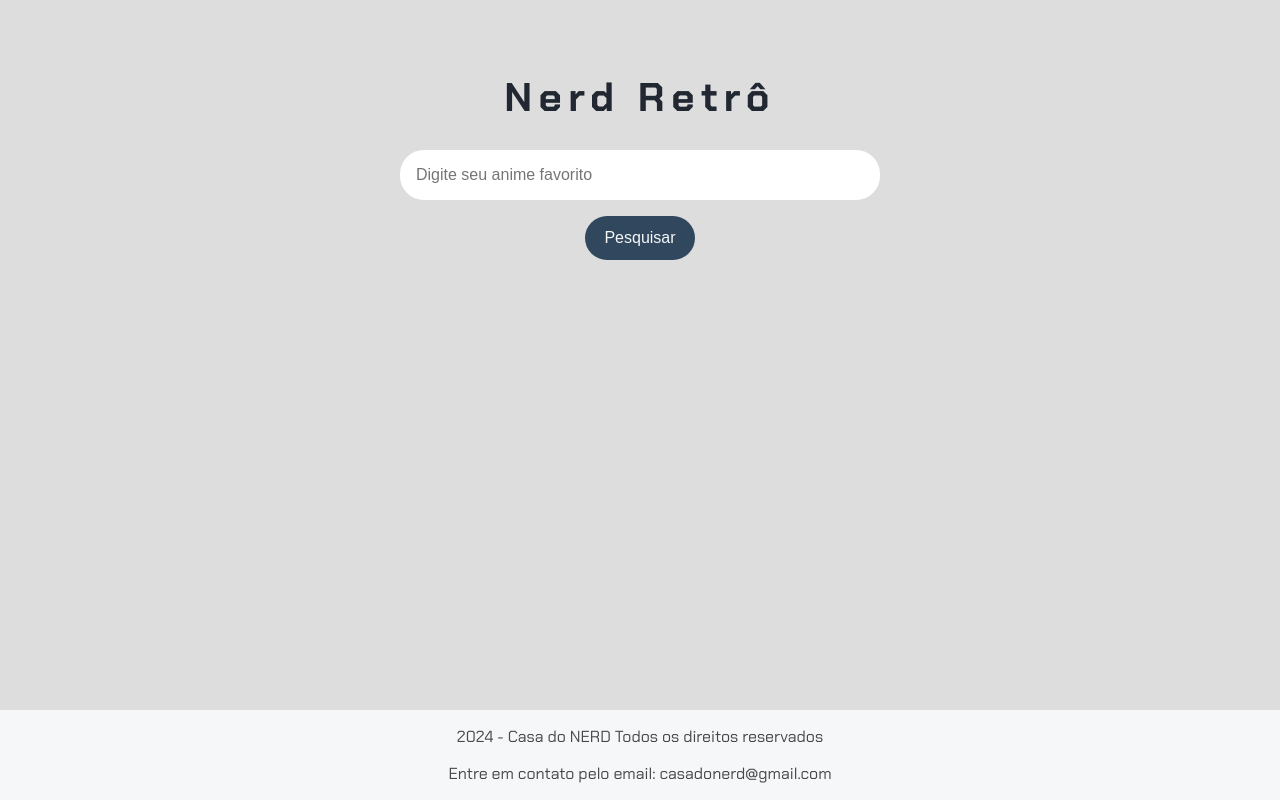
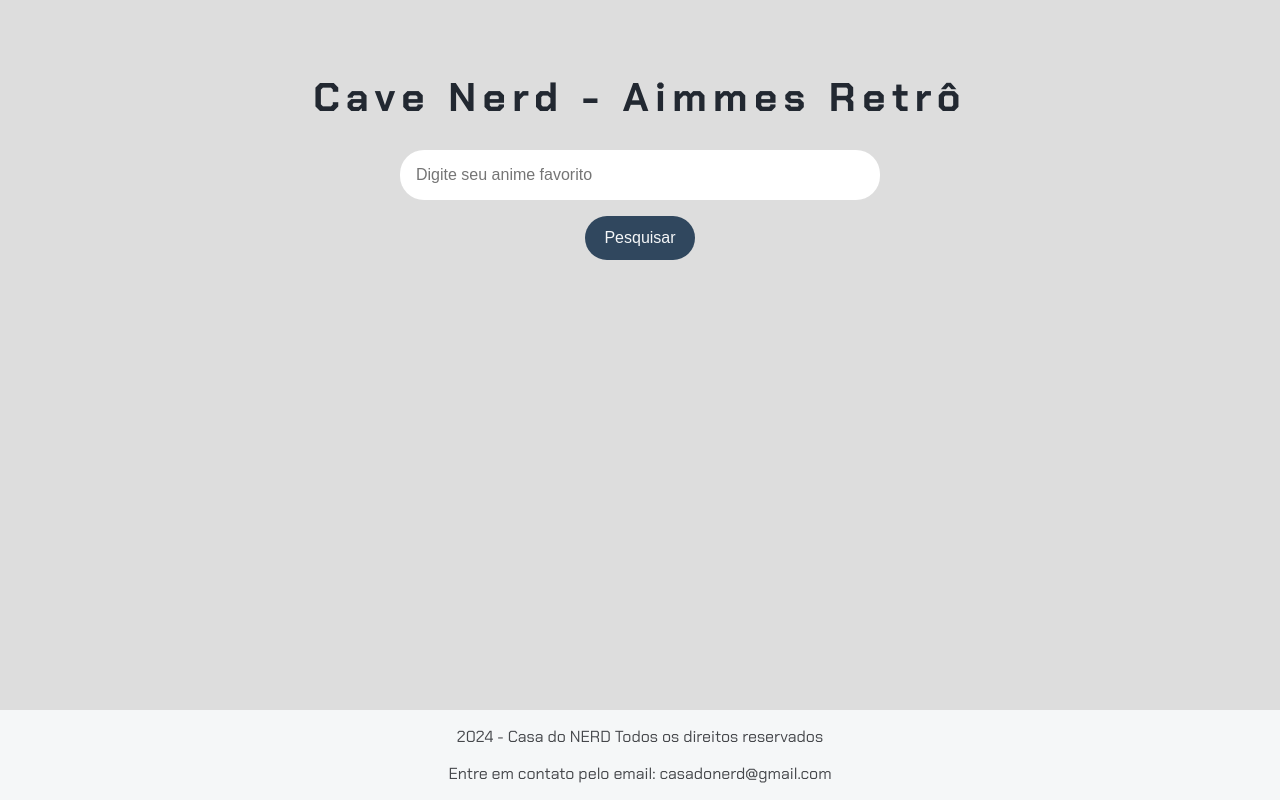
Before and after one commit to Thiago-Sartori85/Imersao-Dev-Gemini, a plain HTML site: page index.html in a window 1280 px wide. Drawn offline with Linux system fonts and the light colour scheme.

Commit message:
Update index.html

```diff
--- a/index.html
+++ b/index.html
@@ -12,7 +12,7 @@
 
 <body>
     <header>
-        <h1>Nerd Retrô</h1>
+        <h1>Cave Nerd - Aimmes Retrô</h1>
     </header>
     <main>
         <section>
```
